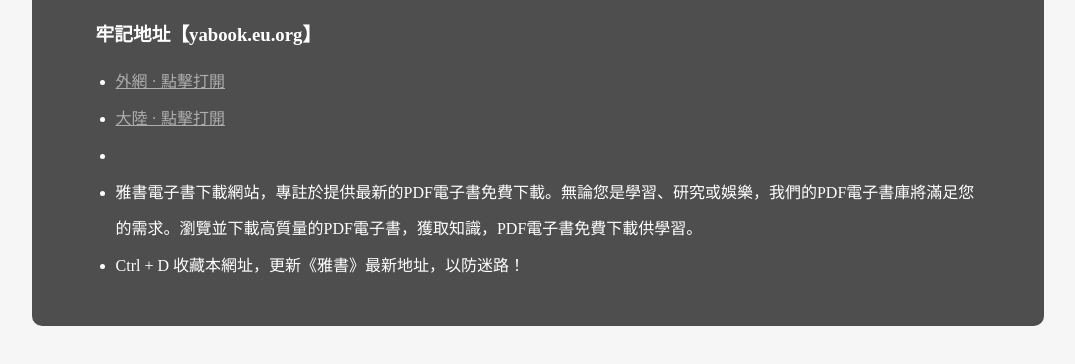
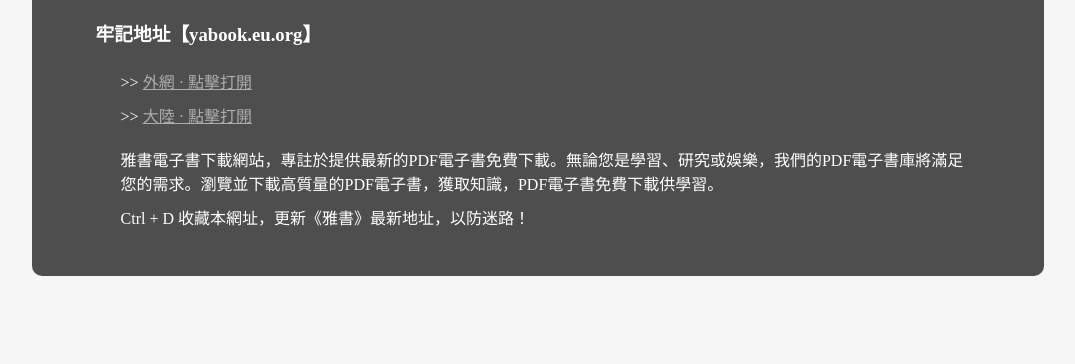
Before and after one commit to YabookWeb/yabookweb.github.io, a plain HTML site: page index.html in a window 1280 px wide. Shown: the part 222-586 px from the top of the page, without its empty margins (102-1177 px from the left). Drawn offline with Linux system fonts and the light colour scheme.

Commit message:
Update index.html

```diff
--- a/index.html
+++ b/index.html
@@ -20,7 +20,8 @@
             padding-left: 20px;
         }
         ul li {
-            line-height: 2.3
+            padding: 5px;
+            list-style: none;
         }
         a {
             color: #adadad;
@@ -32,8 +33,8 @@
         <h1>雅書，地址發布頁</h1>
         <h3>牢記地址【yabook.eu.org】</h3>
         <ul>
-            <li><a href="https://yabook.org">外網 · 點擊打開</a></li>
-            <li><a href="https://yabook.blog">大陸 · 點擊打開</a></li>
+            <li> >> <a href="https://yabook.org">外網 · 點擊打開</a></li>
+            <li> >> <a href="https://yabook.blog">大陸 · 點擊打開</a></li>
             <li></li>
             <li>雅書電子書下載網站，專註於提供最新的PDF電子書免費下載。無論您是學習、研究或娛樂，我們的PDF電子書庫將滿足您的需求。瀏覽並下載高質量的PDF電子書，獲取知識，PDF電子書免費下載供學習。</li>
             <li>Ctrl + D 收藏本網址，更新《雅書》最新地址，以防迷路！</li>
```
